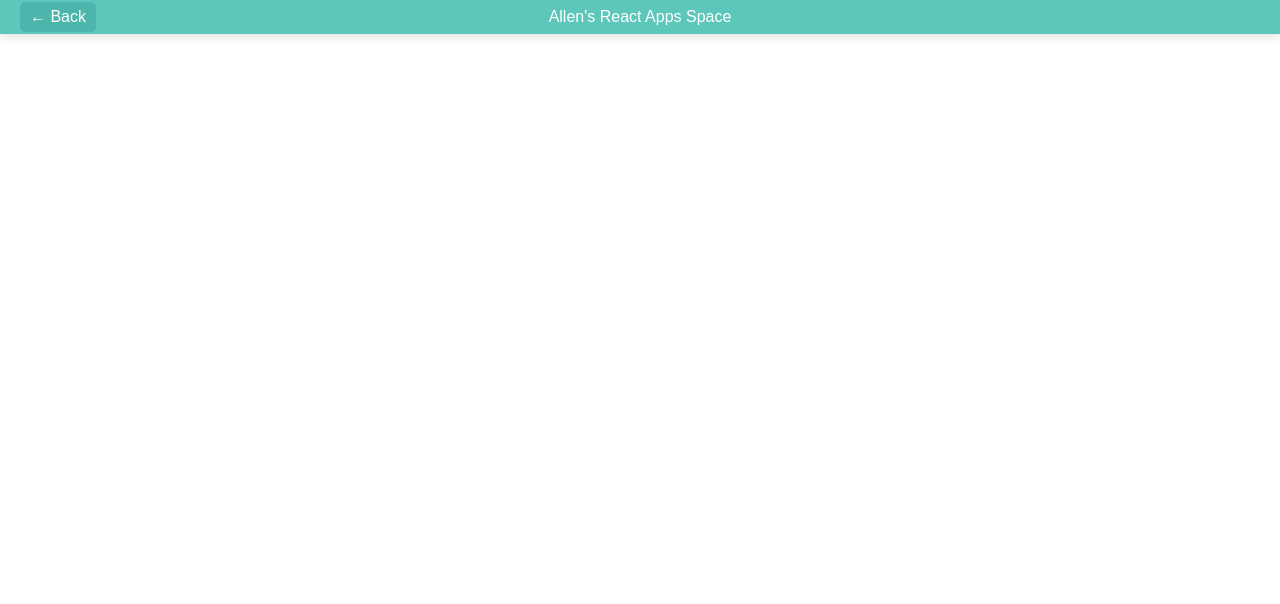
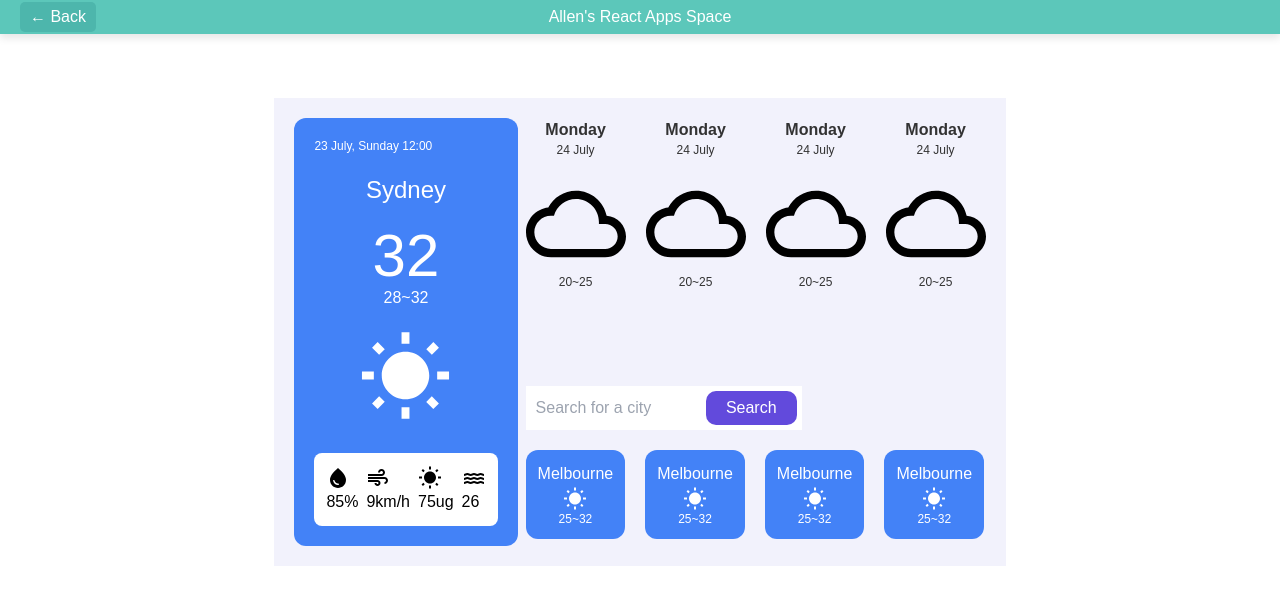
Before and after one commit to Allen5288/React-Apps-Collection, a React (Create React App) app: page /React-Apps-Collection/WeatherApp in a window 1280 px wide. Shown: the top 604 px of the page. Built offline with nearby package versions, Linux system fonts and the light colour scheme; a web font is replaced by a local one.

Commit message:
feat: add weather app

```diff
--- a/src/App.js
+++ b/src/App.js
@@ -17,6 +17,7 @@ import SalaryCalculator from "./components/00-SmallProject/SalaryCalculateApp/Sa
 import CurrencyExchange from "./components/00-SmallProject/CurrencyExchange/CurrencyExchange";
 import JiangRenPractice from "./components/JiangRenPractice/JiangRenPractice";
 import ReactLiveCoding from "./components/ReactLiveCoding/ReactLiveCoding";
+import WeatherApp from "./components/02-LargeProject/00-WeatherApp/WeatherApp";
 
 // sk-3f34203aba5c49c98ed87834e63f48ea
 export default function App() {
@@ -51,6 +52,7 @@ export default function App() {
         <Route path="/compareCode" element={<CodeComparatorPage />} />
         <Route path="/salaryCalculator" element={<SalaryCalculator />} />
         <Route path="/currencyExchange" element={<CurrencyExchange />} />
+        <Route path="/weatherApp" element={<WeatherApp />} />
 
         {/* JiangRen Practice route with nested routes handled within the component */}
         <Route path="/jiangRenPractice/*" element={<JiangRenPractice />} />
--- /dev/null
+++ b/src/components/02-LargeProject/00-WeatherApp/WeatherApp.jsx
@@ -0,0 +1,15 @@
+import React from 'react'
+import WeatherHome from './components/weatherHome/weatherHome'
+import './WeatherApp.scss'
+
+const WeatherApp = () => {
+  return (
+    <div id='weather-app-id'>
+      <WeatherHome />
+
+
+    </div>
+  )
+}
+
+export default WeatherApp
--- /dev/null
+++ b/src/components/02-LargeProject/00-WeatherApp/WeatherApp.scss
@@ -0,0 +1,17 @@
+#weather-app-id {
+  .button-default {
+    position: absolute;
+    right: 5px;
+    top: 5px;
+    background-color: #624adc;
+    border-radius: 10px;
+    padding: 5px 20px;
+    color: white;
+  }
+
+  .input-default {
+    background-color: white;
+    width: 100%;
+    padding: 10px;
+  }
+}
--- /dev/null
+++ b/src/components/02-LargeProject/00-WeatherApp/components/weatherHome/weatherHome.jsx
@@ -0,0 +1,181 @@
+import {
+  Air,
+  CloudQueue,
+  Water,
+  WaterDrop,
+  WbSunny,
+} from "@mui/icons-material";
+
+const WeatherType = {
+  SUNNY: "sunny",
+  CLOUDY: "cloudy",
+  RAINY: "water",
+  WIND: "wind",
+};
+
+const getWeatherIcon = (size = 24, color = "#fff") => {
+  return {
+    [WeatherType.SUNNY]: <WbSunny style={{ fontSize: size, color }} />,
+    [WeatherType.CLOUDY]: <CloudQueue style={{ fontSize: size, color }} />,
+    [WeatherType.RAINY]: <Water style={{ fontSize: size, color }} />,
+    [WeatherType.WIND]: <Air style={{ fontSize: size, color }} />,
+  };
+};
+const weatherMap = getWeatherIcon();
+
+const sampleData = {
+  currentCity: {
+    date: "23 July, Sunday 12:00",
+    city: "Sydney",
+    minTemp: "28",
+    maxTemp: "32",
+    weather: WeatherType.SUNNY,
+    water: "85%",
+    wind: "9km/h",
+    uv: "75ug",
+    something: "26",
+  },
+  forecast: [
+    {
+      day: "Monday",
+      date: "24 July",
+      weather: [WeatherType.CLOUDY],
+      minTemp: "20",
+      maxTemp: "25",
+    },
+    {
+      day: "Monday",
+      date: "24 July",
+      weather: [WeatherType.CLOUDY],
+      minTemp: "20",
+      maxTemp: "25",
+    },
+    {
+      day: "Monday",
+      date: "24 July",
+      weather: [WeatherType.CLOUDY],
+      minTemp: "20",
+      maxTemp: "25",
+    },
+    {
+      day: "Monday",
+      date: "24 July",
+      weather: [WeatherType.CLOUDY],
+      minTemp: "20",
+      maxTemp: "25",
+    },
+  ],
+  otherCities: [
+    {
+      city: "Melbourne",
+      weather: WeatherType.SUNNY,
+      minTemp: "25",
+      maxTemp: "32",
+    },
+    {
+      city: "Melbourne",
+      weather: WeatherType.SUNNY,
+      minTemp: "25",
+      maxTemp: "32",
+    },
+    {
+      city: "Melbourne",
+      weather: WeatherType.SUNNY,
+      minTemp: "25",
+      maxTemp: "32",
+    },
+    {
+      city: "Melbourne",
+      weather: WeatherType.SUNNY,
+      minTemp: "25",
+      maxTemp: "32",
+    },
+  ],
+};
+const WeatherHome = () => {
+  return (
+    <main className="flex items-center justify-center pt-16 pb-4">
+      <div className="flex gap-2 p-5" style={{ backgroundColor: "#F2F2FC" }}>
+        <div
+          style={{ backgroundColor: "#4382F7" }}
+          className="rounded-xl text-white p-5"
+        >
+          <p className="text-xs">{sampleData.currentCity.date}</p>
+          <p className="text-center text-2xl py-5">
+            {sampleData.currentCity.city}
+          </p>
+          <p className="text-center text-6xl">
+            {sampleData.currentCity.maxTemp}
+          </p>
+          <p className="text-center stext-xs">
+            {sampleData.currentCity.minTemp +
+              "~" +
+              sampleData.currentCity.maxTemp}
+          </p>
+          <p className="text-center pt-5 pb-7">
+            {getWeatherIcon(95, "#fff")[sampleData.currentCity.weather]}
+          </p>
+          <div className="flex justify-center bg-white text-black gap-2 p-3 rounded-lg">
+            <div>
+              <WaterDrop style={{ fontSize: 24, color: "#000" }} />
+              <p>{sampleData.currentCity.water}</p>
+            </div>
+            <div>
+              <Air style={{ fontSize: 24, color: "#000" }} />
+              <p>{sampleData.currentCity.wind}</p>
+            </div>
+            <div>
+              <WbSunny style={{ fontSize: 24, color: "#000" }} />
+              <p>{sampleData.currentCity.uv}</p>
+            </div>
+            <div>
+              <Water style={{ fontSize: 24, color: "#000" }} />
+              <p>{sampleData.currentCity.something}</p>
+            </div>
+          </div>
+        </div>
+        <div>
+          <div className="flex gap-5">
+            {sampleData.forecast.map((day, index) => (
+              <div key={index} className="text-center">
+                <p className="font-bold">{day.day}</p>
+                <p className="text-xs">{day.date}</p>
+                <p className="mt-4">
+                  {getWeatherIcon(100, "#000")[day.weather]}
+                </p>
+                <p className="text-xs">{day.minTemp + "~" + day.maxTemp}</p>
+              </div>
+            ))}
+          </div>
+          <div className="mt-24">
+            <div className="mb-5 relative" style={{ width: "60%" }}>
+              <input
+                type="text"
+                placeholder="Search for a city"
+                className="input-default"
+              />
+              <button type="button" className="button-default">
+                Search
+              </button>
+            </div>
+            <div className="flex gap-5 text-white">
+              {sampleData.otherCities.map((city, index) => (
+                <div
+                  key={city.city + index}
+                  className="rounded-xl p-3 text-center"
+                  style={{ backgroundColor: "#4382F7" }}
+                >
+                  <p>{city.city}</p>
+                  <p className="font-bold">{weatherMap[city.weather]}</p>
+                  <p className="text-xs">{city.minTemp + "~" + city.maxTemp}</p>
+                </div>
+              ))}
+            </div>
+          </div>
+        </div>
+      </div>
+    </main>
+  );
+};
+
+export default WeatherHome;
--- a/src/components/ReactIntroPage/reactIntro.js
+++ b/src/components/ReactIntroPage/reactIntro.js
@@ -45,7 +45,9 @@ function ReactIntro() {
     },
     {
       name: "Large Projects",
-      projects: [],
+      projects: [
+        { path: "/weatherApp", label: "Weather App" }
+      ],
     },
     {
       name: "Practice Exercises",
```
Also changed, not shown: src/components/JiangRenPractice/PractiseCase/10-Assign-MoocPlatformCourseCard/MoocPlatformCourseCard.jsx (added), src/components/JiangRenPractice/PractiseCase/10-Assign-MoocPlatformCourseCard/MoocPlatformCourseCard.scss (added).
